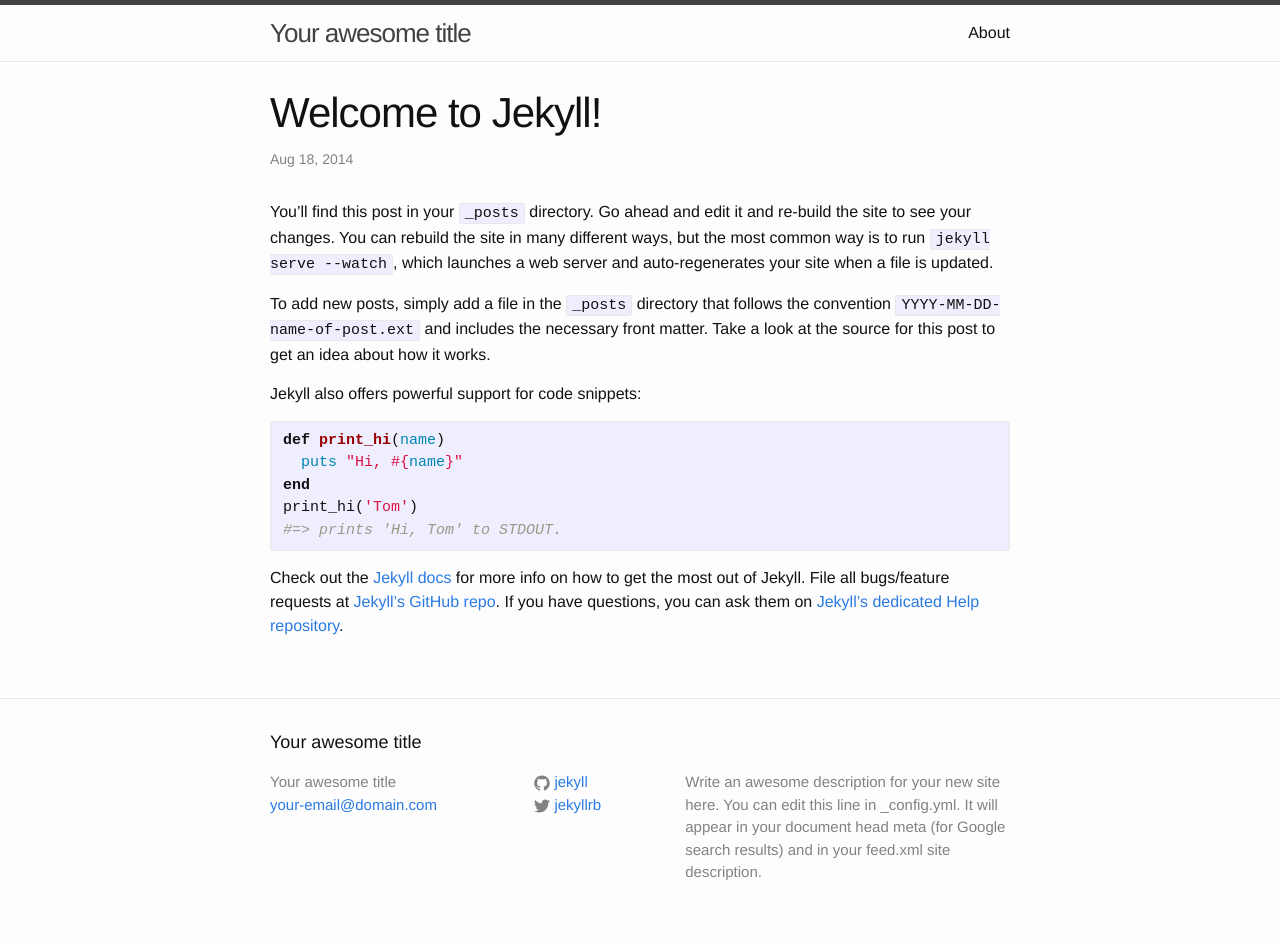
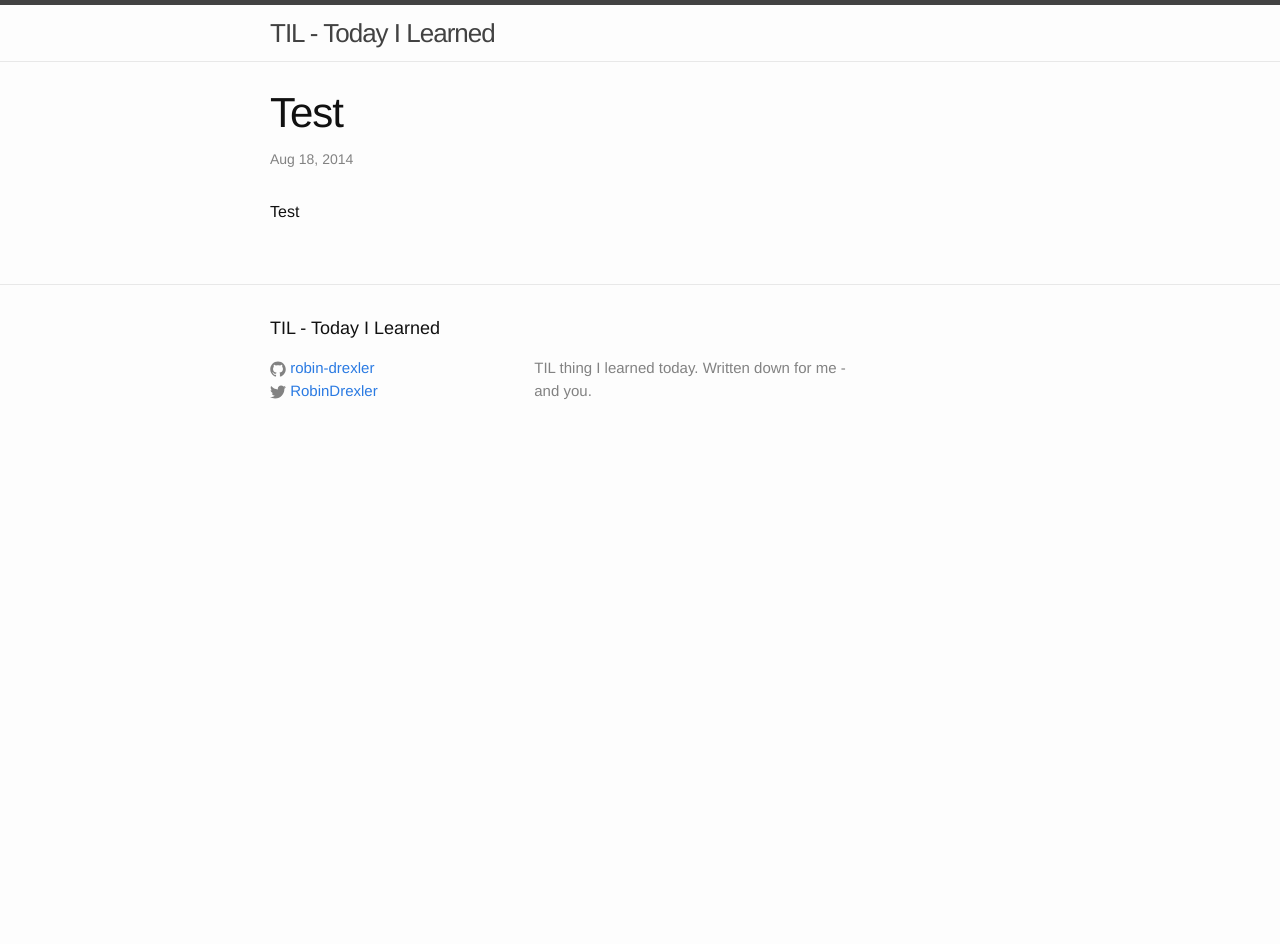
Before and after one commit to robin-drexler/til, a Jekyll site: the page built from _posts/2014-08-18-welcome-to-jekyll.markdown, in a window 1280 px wide. Built offline with Jekyll 4.4.1, drawn with Linux system fonts in a browser that asks for light colours; after the commit the page ends 900 px from its top, so only the background shows below that.

Commit message:
jekyll conf

```diff
--- a/_config.yml
+++ b/_config.yml
@@ -1,14 +1,12 @@
 # Site settings
-title: Your awesome title
-email: your-email@domain.com
+title: TIL - Today I Learned
+email:
 description: > # this means to ignore newlines until "baseurl:"
-  Write an awesome description for your new site here. You can edit this
-  line in _config.yml. It will appear in your document head meta (for
-  Google search results) and in your feed.xml site description.
+  TIL thing I learned today. Written down for me - and you.
 baseurl: "" # the subpath of your site, e.g. /blog/
-url: "http://yourdomain.com" # the base hostname & protocol for your site
-twitter_username: jekyllrb
-github_username:  jekyll
+url: "http://robin-drexler.github.io/til" # the base hostname & protocol for your site
+twitter_username: RobinDrexler
+github_username:  robin-drexler
 
 # Build settings
 markdown: kramdown
--- a/_includes/footer.html
+++ b/_includes/footer.html
@@ -5,14 +5,9 @@
     <h2 class="footer-heading">{{ site.title }}</h2>
 
     <div class="footer-col-wrapper">
+
+
       <div class="footer-col  footer-col-1">
-        <ul class="contact-list">
-          <li>{{ site.title }}</li>
-          <li><a href="mailto:{{ site.email }}">{{ site.email }}</a></li>
-        </ul>
-      </div>
-
-      <div class="footer-col  footer-col-2">
         <ul class="social-media-list">
           {% if site.github_username %}
           <li>
--- a/_posts/2014-08-18-welcome-to-jekyll.markdown
+++ b/_posts/2014-08-18-welcome-to-jekyll.markdown
@@ -1,25 +1,7 @@
 ---
 layout: post
-title:  "Welcome to Jekyll!"
+title:  "Test"
 date:   2014-08-18 19:00:53
-categories: jekyll update
+categories: dev
 ---
-You’ll find this post in your `_posts` directory. Go ahead and edit it and re-build the site to see your changes. You can rebuild the site in many different ways, but the most common way is to run `jekyll serve --watch`, which launches a web server and auto-regenerates your site when a file is updated.
-
-To add new posts, simply add a file in the `_posts` directory that follows the convention `YYYY-MM-DD-name-of-post.ext` and includes the necessary front matter. Take a look at the source for this post to get an idea about how it works.
-
-Jekyll also offers powerful support for code snippets:
-
-{% highlight ruby %}
-def print_hi(name)
-  puts "Hi, #{name}"
-end
-print_hi('Tom')
-#=> prints 'Hi, Tom' to STDOUT.
-{% endhighlight %}
-
-Check out the [Jekyll docs][jekyll] for more info on how to get the most out of Jekyll. File all bugs/feature requests at [Jekyll’s GitHub repo][jekyll-gh]. If you have questions, you can ask them on [Jekyll’s dedicated Help repository][jekyll-help].
-
-[jekyll]:      http://jekyllrb.com
-[jekyll-gh]:   https://github.com/jekyll/jekyll
-[jekyll-help]: https://github.com/jekyll/jekyll-help
+Test
```
Also changed, not shown: about.md (deleted, +0 -11 lines).
